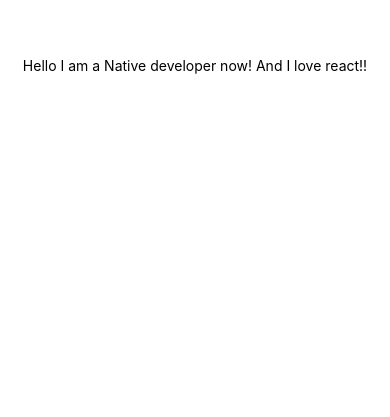
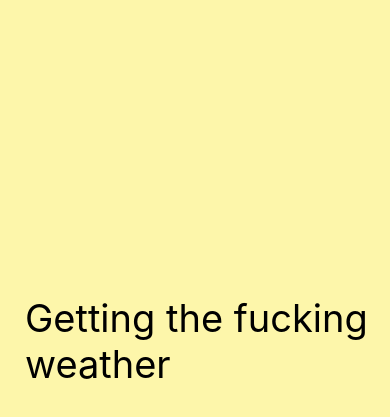
Before and after one commit to yjc279/WeatherApp, a React Native app: screen / in a window 390 px wide. Shown: the part 357-774 px from the top of the page. Built offline with nearby package versions, Linux system fonts and the light colour scheme.

Commit message:
created loading screen

```diff
--- a/App.js
+++ b/App.js
@@ -1,11 +1,18 @@
-import React from 'react';
-import { StyleSheet, Text, View } from 'react-native';
+import React,{ Component } from 'react';
+import { StyleSheet, Text, View, ActivityIndicator } from 'react-native';
 
-export default class App extends React.Component {
+export default class App extends Component {
+  state = {
+    isLoaded: false
+
+  }
   render() {
+    const { isLoaded } = this.state.isLoaded;
     return (
       <View style={styles.container}>
-        <Text>Hello I am a Native developer now! And I love react!!</Text>
+        {isLoaded ? null : <View style={styles.loading}>
+          <Text style={styles.loadingText}>Getting the fucking weather</Text>
+        </View>}
       </View>
     );
   }
@@ -15,7 +22,16 @@
   container: {
     flex: 1,
     backgroundColor: '#fff',
-    alignItems: 'center',
-    justifyContent: 'center',
   },
+  loading: {
+    flex: 1,
+    backgroundColor: "#FDF6AA",
+    justifyContent: "flex-end",
+    paddingLeft: 25
+  },
+  loadingText: {
+    fontSize: 38,
+    marginBottom: 100,
+  }
+
 });
```
